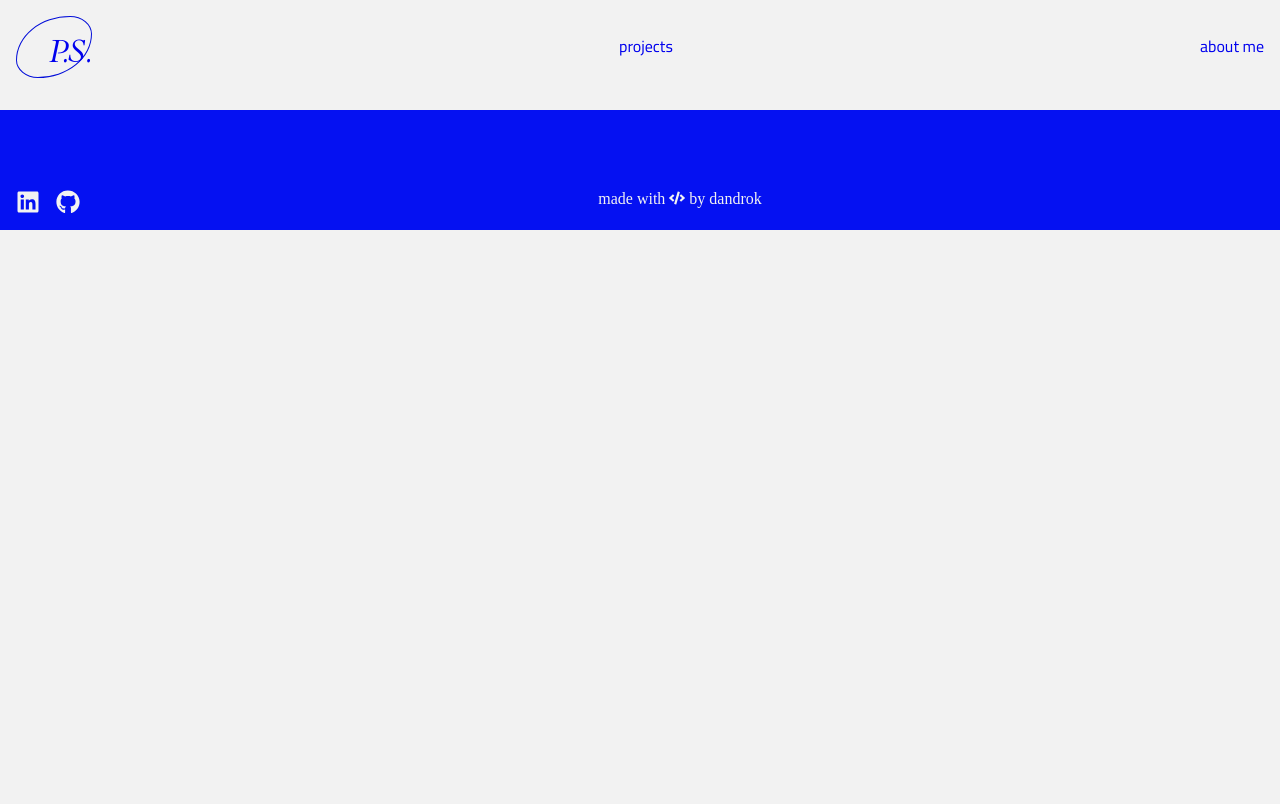
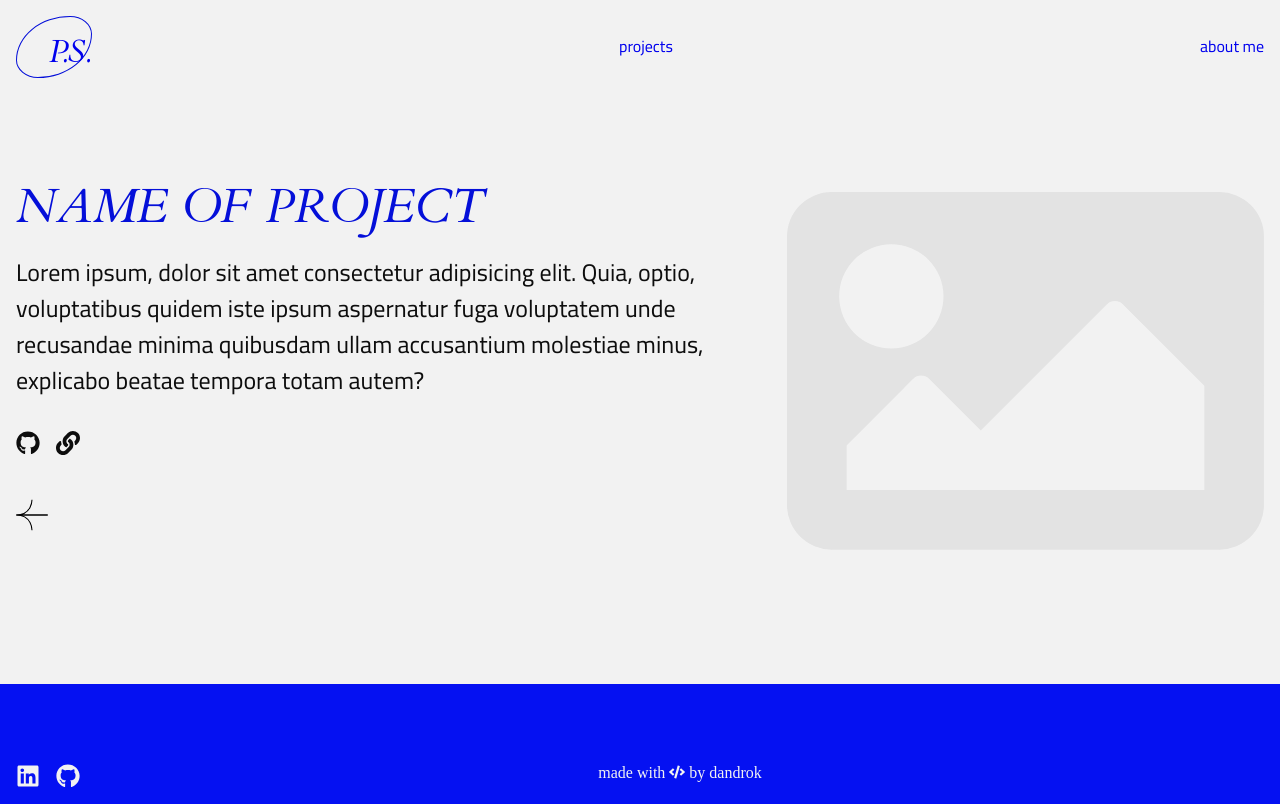
Before and after one commit to dandrok/portfolio-website, a React (Create React App) app: page /project-page in a window 1280 px wide. Built offline with nearby package versions, Linux system fonts and the light colour scheme.

Commit message:
create project site template

```diff
--- a/src/App.js
+++ b/src/App.js
@@ -1,7 +1,8 @@
 import Home from './components/pages/Home'
-import ProjectPage from './components/pages/ProjectPage'
+
 import About from './components/pages/About'
 import AllProjects from './components/pages/AllProjects'
+import ProjectPage from './components/pages/ProjectPage'
 
 import { Route, BrowserRouter as Router, Switch } from 'react-router-dom'
 
@@ -10,9 +11,10 @@ function App() {
     <Router>
       <Switch>
         <Route path='/' exact component={Home} />
-        <Route path='/project-page' component={ProjectPage} />
+
         <Route path='/about' component={About} />
         <Route path='/all-projects' component={AllProjects} />
+        <Route path='/project-page' component={ProjectPage} />
       </Switch>
     </Router>
   )
--- a/src/components/Project.js
+++ b/src/components/Project.js
@@ -1,11 +1,15 @@
 import styles from './Project.module.css'
+
+import { Link } from 'react-router-dom'
 
 const Project = () => {
   return (
     <article className={styles.project}>
       <p>personal project</p>
       <h1>weather app</h1>
-      <button>more</button>
+      <Link to='project-page'>
+        <button>more</button>
+      </Link>
       <div></div>
     </article>
   )
--- a/src/components/Project.module.css
+++ b/src/components/Project.module.css
@@ -14,22 +14,3 @@
   margin-top: 1rem;
   max-width: 90%;
 }
-
-button {
-  border: solid var(--color-blue-medium) 1px;
-  border-radius: 99% 40% 99% 40%;
-  padding: 0.25rem 1rem;
-  font-size: var(--font-size_24);
-  font-family: var(--font-cardo);
-  background: none;
-  transition: all 0.5s;
-}
-
-button:hover {
-  border-radius: 40% 99% 40% 99%;
-  background-color: var(--color-blue-light);
-}
-button:active {
-  border-radius: 40% 99% 40% 99%;
-  border: var(--color-blue-medium) dotted 1px;
-}
--- /dev/null
+++ b/src/components/ProjectPageContent.js
@@ -0,0 +1,54 @@
+import styles from './ProjectPageContent.module.css'
+import { FaLink, FaGithub } from 'react-icons/fa'
+
+import Arrow from './images/arrow__custom.svg'
+
+import { Link } from 'react-router-dom'
+
+const ProjectPageContent = () => {
+  return (
+    <section className={styles.content}>
+      <div className={styles.content__container}>
+        <div className={styles.content__container_flex}>
+          <article className={styles.content__containerLeft}>
+            <h1>NAME OF PROJECT</h1>
+            <p>
+              Lorem ipsum, dolor sit amet consectetur adipisicing elit. Quia,
+              optio, voluptatibus quidem iste ipsum aspernatur fuga voluptatem
+              unde recusandae minima quibusdam ullam accusantium molestiae
+              minus, explicabo beatae tempora totam autem?
+            </p>
+            <div className={styles.content__containerLeftIcons}>
+              <FaGithub />
+              <FaLink />
+            </div>
+          </article>
+
+          <Link to='all-projects'>
+            <button className={styles.btnTwo}>
+              <img src={Arrow} alt={Arrow} className={styles.icon} />
+            </button>
+          </Link>
+        </div>
+        <div className={styles.content__containerRight}>
+          <svg
+            xmlns='http://www.w3.org/2000/svg'
+            max-width='476.977'
+            height='357.733'
+            viewBox='0 0 476.977 357.733'
+          >
+            <path
+              id='Icon_awesome-image'
+              data-name='Icon awesome-image'
+              d='M432.261,362.233H44.717A44.716,44.716,0,0,1,0,317.516V49.217A44.716,44.716,0,0,1,44.717,4.5H432.261a44.716,44.716,0,0,1,44.717,44.717v268.3A44.716,44.716,0,0,1,432.261,362.233ZM104.339,56.669a52.169,52.169,0,1,0,52.169,52.169A52.169,52.169,0,0,0,104.339,56.669ZM59.622,302.611H417.355V198.272l-81.529-81.529a11.18,11.18,0,0,0-15.81,0L193.772,242.989l-51.718-51.718a11.18,11.18,0,0,0-15.81,0L59.622,257.894Z'
+              transform='translate(0 -4.5)'
+              fill='#e3e3e3'
+            />
+          </svg>
+        </div>
+      </div>
+    </section>
+  )
+}
+
+export default ProjectPageContent
--- /dev/null
+++ b/src/components/ProjectPageContent.module.css
@@ -0,0 +1,114 @@
+.content {
+  margin: 0 auto;
+  max-width: 1362px;
+  height: 69.8vh;
+  margin-top: 2rem;
+}
+
+.content__container {
+  display: flex;
+  height: 69.8vh;
+}
+
+.content__containerLeft {
+  margin-top: 5rem;
+  width: auto;
+}
+.content__containerLeft > h1 {
+  font-size: var(--font-size_48);
+  color: var(--color-blue-medium);
+  font-weight: 100;
+  font-style: italic;
+  font-family: var(--font-cardo);
+}
+.content__containerLeft > p {
+  font-size: var(--font-size_24);
+  color: var(--color-dark);
+  font-family: var(--font-cairo);
+  line-height: 1.5;
+  margin-bottom: 2rem;
+  margin-top: 1rem;
+}
+
+.content__containerLeftIcons {
+  font-size: 1.5rem;
+}
+.content__containerLeftIcons :first-child {
+  margin-right: 1rem;
+}
+
+.content__containerRight {
+  align-self: center;
+  width: auto;
+}
+/* .content__containerRight svg {
+  width: 100%;
+  height: auto;
+} */
+
+.button_font {
+  font-size: var(--font-size_24);
+  font-family: var(--font-cardo);
+}
+
+.btnTwo {
+  border: none;
+
+  margin-top: 2rem;
+
+  background: none;
+  transition: all 0.75s;
+  position: relative;
+  right: 1rem;
+  cursor: pointer;
+}
+
+.btnTwo:hover {
+  transform: rotate(45deg);
+  border-radius: none;
+  border: none;
+  background: none;
+}
+.btnTwo:active {
+  transform: rotate(45deg);
+  border-radius: none;
+  border: none;
+  background: none;
+}
+
+.icon {
+  width: 32px;
+  height: auto;
+
+  position: relative;
+  top: 2px;
+  filter: invert(0); /* color reverse */
+  transform: rotate(90deg);
+}
+
+@media only screen and (max-width: 1378px) {
+  .content {
+    margin: 0 1rem;
+  }
+}
+@media only screen and (max-width: 1000px) {
+  .content {
+    margin: 0 auto;
+    max-width: 1362px;
+    height: auto;
+    margin-top: 2rem;
+  }
+  .content__container {
+    display: flex;
+    height: auto;
+    flex-direction: column;
+  }
+  .content__containerRight {
+    align-self: center;
+    width: auto;
+    margin-top: 2rem;
+  }
+  .content__container_flex {
+    margin: 0 1rem;
+  }
+}
--- a/src/components/pages/ProjectPage.js
+++ b/src/components/pages/ProjectPage.js
@@ -1,6 +1,7 @@
 import Header from '../Header'
 import Footer from '../Footer'
 import Layout from '../layout/Layout'
+import ProjectPage__content from '../ProjectPageContent'
 
 const ProjectPage = () => {
   return (
@@ -8,6 +9,7 @@ const ProjectPage = () => {
       <Layout>
         <Header />
       </Layout>
+      <ProjectPage__content />
       <Footer />
     </>
   )
--- a/src/index.css
+++ b/src/index.css
@@ -48,3 +48,22 @@ a,
 u {
   text-decoration: none;
 }
+
+button {
+  border: solid var(--color-blue-medium) 1px;
+  border-radius: 99% 40% 99% 40%;
+  padding: 0.25rem 1rem;
+  font-size: var(--font-size_16) !important;
+  font-family: var(--font-cairo) !important;
+  background: none;
+  transition: all 0.5s;
+}
+
+button:hover {
+  border-radius: 40% 99% 40% 99%;
+  background-color: var(--color-blue-light);
+}
+button:active {
+  border-radius: 40% 99% 40% 99%;
+  border: var(--color-blue-medium) dotted 1px;
+}
```
